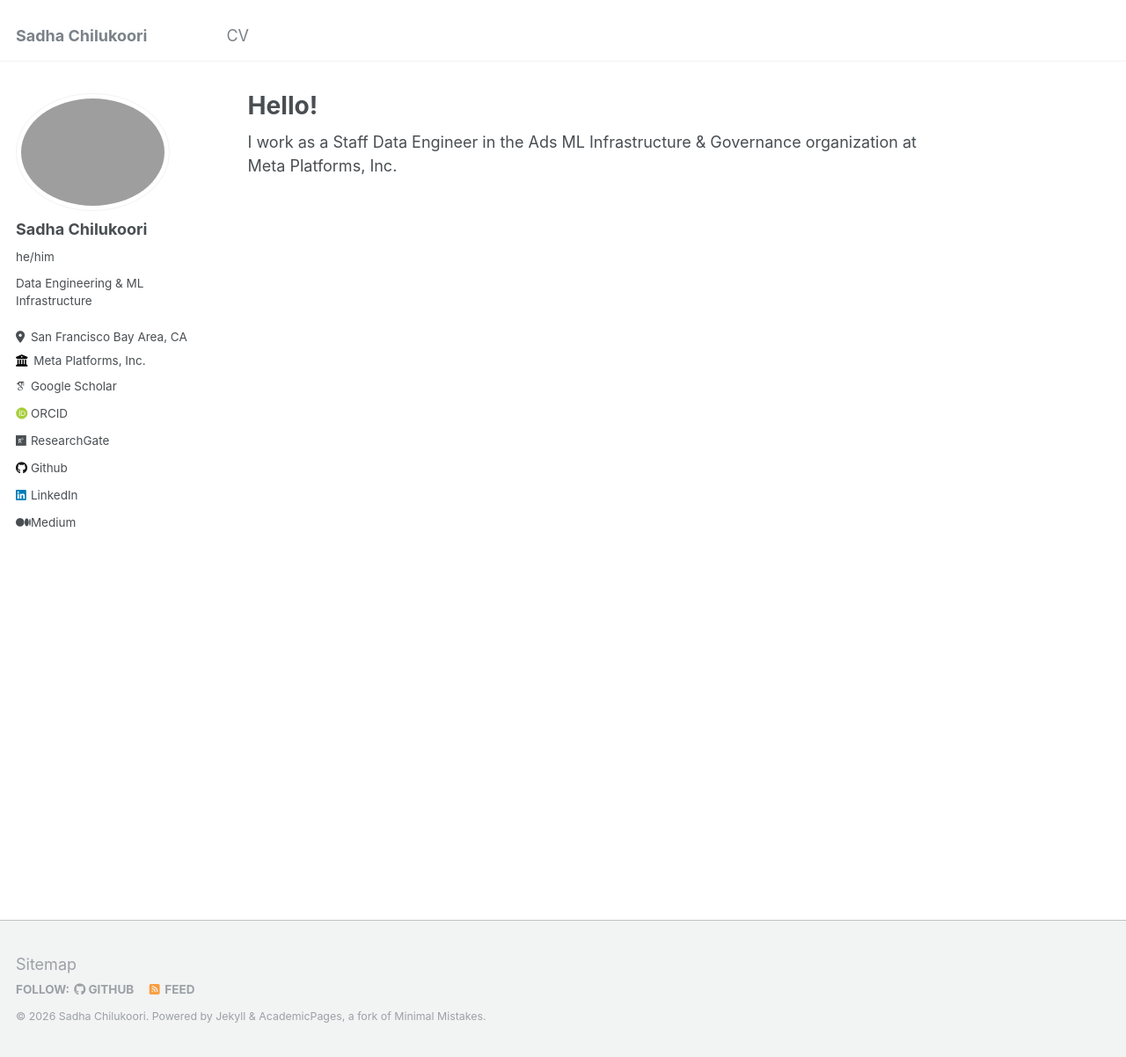
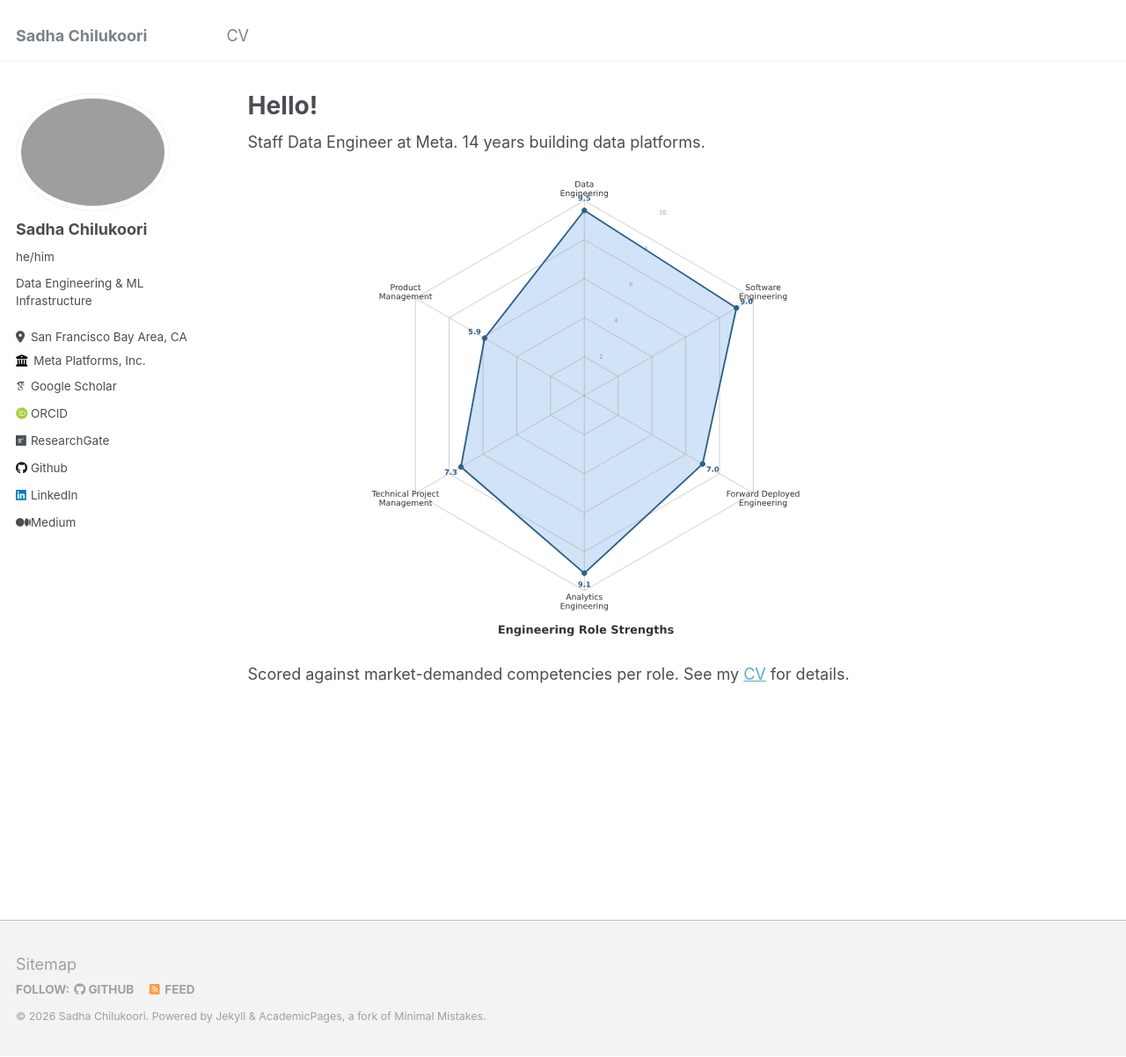
Before and after one commit to srchilukoori/srchilukoori.github.io, a Jekyll site: the page built from _pages/about.md, in a window 1280 px wide and 1202 px high. Shown: the whole window at 88% size. Built offline with Jekyll 4.4.1, drawn with Linux system fonts in a browser that asks for light colours; some web fonts are replaced.

Commit message:
Add engineering strengths radar chart to about page
Add SVG radar chart scoring DE, SWE, FDE, AE, TPM, PM axes
against market-demanded competencies. Rework about page copy
to be concise. Add Docker setup for local Jekyll development.

```diff
--- a/_pages/about.md
+++ b/_pages/about.md
@@ -7,6 +7,8 @@ redirect_from:
   - /about.html
 ---
 
-I work as a Staff Data Engineer in the Ads ML Infrastructure & Governance organization at Meta Platforms, Inc.
+Staff Data Engineer at Meta. 14 years building data platforms.
 
-<!-- I completed my Masters degree from Department of Mechanical Engineering at University of Utah in 2012. My thesis advisor is [Dr. Timothy Ameel](https://www.mech.utah.edu/people/tim-ameel/). -->
+<img src="/images/engineering_strengths_radar.svg" alt="Engineering Role Strengths" style="max-width: 100%; width: 500px; display: block; margin: 1em auto;">
+
+Scored against market-demanded competencies per role. See my [CV](/cv/) for details.
```
Also changed, not shown: .docker/docker-compose.yml (added), images/engineering_strengths_radar.svg (added), 2 other files.
